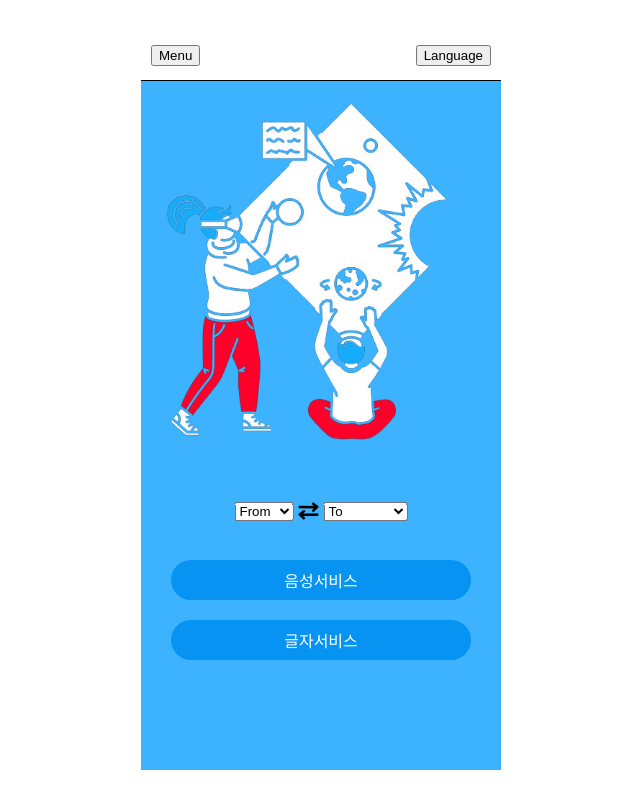
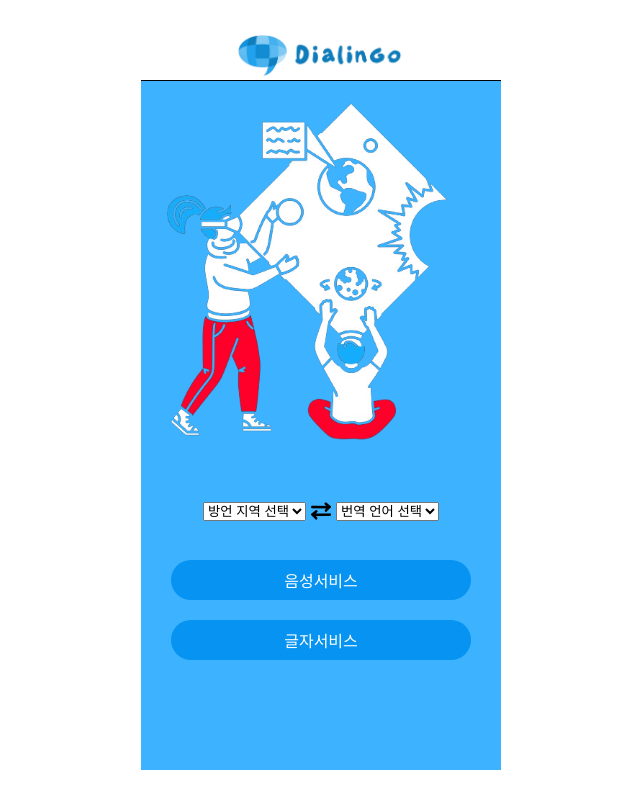
Before and after one commit to ncsec2/dialingo, a Django app: page /main/ in a window 1280 px wide. Shown: the whole page, without its empty margins (319-959 px from the left). Run offline with Django 4.2, Linux system fonts and the light colour scheme; some libraries are stand-ins or nearby versions.

Commit message:
main, voice페이지 수정

```diff
--- a/myproject/static/css/common.css
+++ /dev/null
@@ -1,10 +0,0 @@
-.container {
-    position: absolute;
-    top: 50%;
-    left: 50%;
-    transform: translate(-50%, -50%);
-    /* 기존 코드 유지 */
-    width: 360px;
-    height: 740px;
-    background: #3DB2FF;
-  }
--- a/myproject/static/css/main.css
+++ b/myproject/static/css/main.css
@@ -6,52 +6,39 @@ body {
   overflow-x: hidden; /* 가로 스크롤 제거 */
 }
 
-.main-container {
+.container {
   position: absolute;
   top: 50%;
   left: 50%;
   transform: translate(-50%, -50%);
+  /* 기존 코드 유지 */
   width: 360px;
   height: 740px;
-  background: #FFFFFF;
+  background: #3DB2FF;
 }
 
 /* Navigation */
 .navigation {
-  position: absolute;
+  position: fixed;
+  top: 0;
   width: 100%;
   height: 50px;
+  background: #FFFFFF;
+  border-bottom: 1px solid #000000;
+  z-index: 1000; /* 다른 요소 위에 놓이도록 설정 */
+}
+
+/* Logo */
+.logo-container {
+  width: 100%;
   display: flex;
   align-items: center;
-  justify-content: space-between;
-  background: #FFFFFF;
-  border-bottom: 1px solid #000000;
+  justify-content: center;
 }
 
-/* Menu button */
-.menu-button {
-  cursor: pointer;
-  margin-left: 10px;
-}
-
-/* Language button */
-.language-button {
-  cursor: pointer;
-  margin-right: 10px;
-}
-
-/* Dropdown menu */
-.dropdown-content {
-  display: none;
-  position: absolute;
-  background-color: #f9f9f9;
-  min-width: 100px;
-  box-shadow: 0px 8px 16px 0px rgba(0, 0, 0, 0.2);
-  z-index: 1;
-}
-
-.dropdown:hover .dropdown-content {
-  display: block;
+.logo-container img {
+  max-height: 50px; /* 로고 이미지의 최대 너비 설정 */
+  width: auto; /* 높이 자동 조정 */
 }
 
 /* Image area */
--- a/myproject/templates/main.html
+++ b/myproject/templates/main.html
@@ -8,34 +8,18 @@
   <meta charset="UTF-8">
   <meta name="viewport" content="width=device-width, initial-scale=1.0">
   <title>Dialing</title>
-  <link rel="stylesheet" href="{% static 'css/common.css' %}">
   <link rel="stylesheet" href="{% static 'css/main.css' %}">
 </head>
 
 <body>
   <div class="container">
+
     <div class="navigation">
-      <!-- Menu dropdown -->
-      <div class="dropdown">
-        <button class="menu-button">Menu</button>
-        <div class="dropdown-content">
-          <!-- Dropdown menu items -->
-          <a href="#">Item 1</a>
-          <a href="#">Item 2</a>
-          <a href="#">Item 3</a>
-        </div>
+      <!-- Logo Image -->
+      <div class="logo-container">
+          <img src="{% static 'src/logo_text.png' %}" alt="Your Logo" id="logoButton">
       </div>
-
-      <!-- Language dropdown -->
-      <div class="dropdown">
-        <button class="language-button">Language</button>
-        <div class="dropdown-content">
-          <!-- Dropdown menu items for language selection -->
-          <a href="#">한국어</a>
-          <a href="#">English</a>
-        </div>
-      </div>
-    </div>
+  </div>
 
     <!-- Image area -->
     <div class="image-area">
@@ -46,7 +30,7 @@
     <div class="select-area">
       <select class="from-button" id="from-select">
         <!-- Dropdown menu items for 'from' selection -->
-        <option value="" selected disabled>From</option>
+        <option value="" selected disabled>방언 지역 선택</option>
         <option value="option1">제주도</option>
         <option value="option2">경상도</option>
         <option value="option3">강원도</option>
@@ -58,7 +42,7 @@
 
       <select class="to-button" id="to-select">
         <!-- Dropdown menu items for 'to' selection -->
-        <option value="" selected disabled>To</option>
+        <option value="" selected disabled>번역 언어 선택</option>
         <option value="option1">베트남어</option>
         <option value="option2">영어</option>
         <option value="option3">일본어</option>
@@ -85,6 +69,12 @@
   document.getElementById('text_service').addEventListener('click', function() {
     window.location.href = "{% url 'hello_world' %}"; // 'your_view_name'은 대상 뷰의 이름
   });
+  //상단 로고 클릭하면 start페이지로
+  document.getElementById('logoButton').addEventListener('click', function() {
+    window.location.href = "{% url 'start_page' %}"; // 'your_view_name'은 대상 뷰의 이름
+  });
+
+  logoButton
 </script>
 
 </html>
--- a/myproject/templates/voice.html
+++ b/myproject/templates/voice.html
@@ -85,6 +85,7 @@ document.getElementById('micButton').addEventListener('click', function() {
             // 여기에서 서버에서 받은 JSON 데이터(data)를 활용하여 원하는 동작을 수행
             console.log(data);
             document.getElementById('inputText').innerText = JSON.stringify(data, null, 2);
+            document.querySelector('.title').innerText = "입력이 완료되었습니다."; // 이 부분이 추가된 부분입니다.
         })
         .catch(error => console.error('Error:', error));
 });
```
Also changed, not shown: myproject/static/src/logo_text.png (added).
